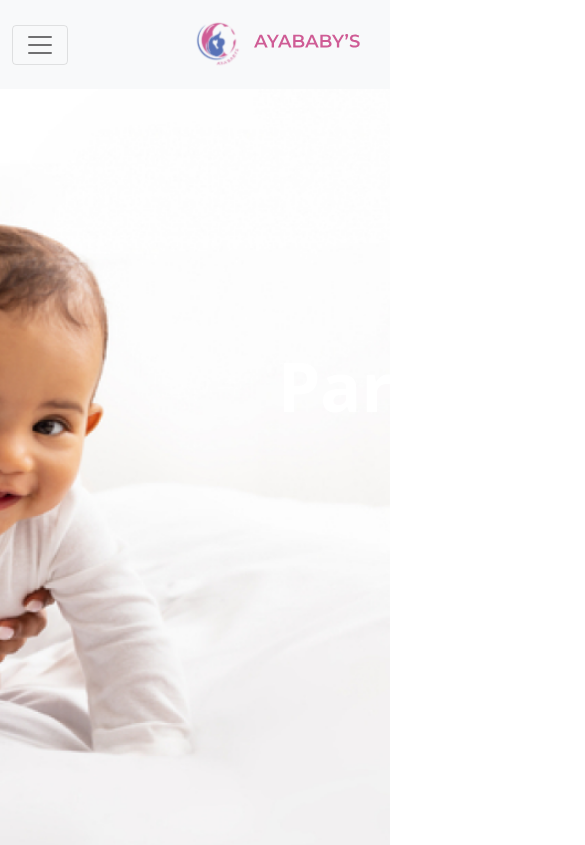
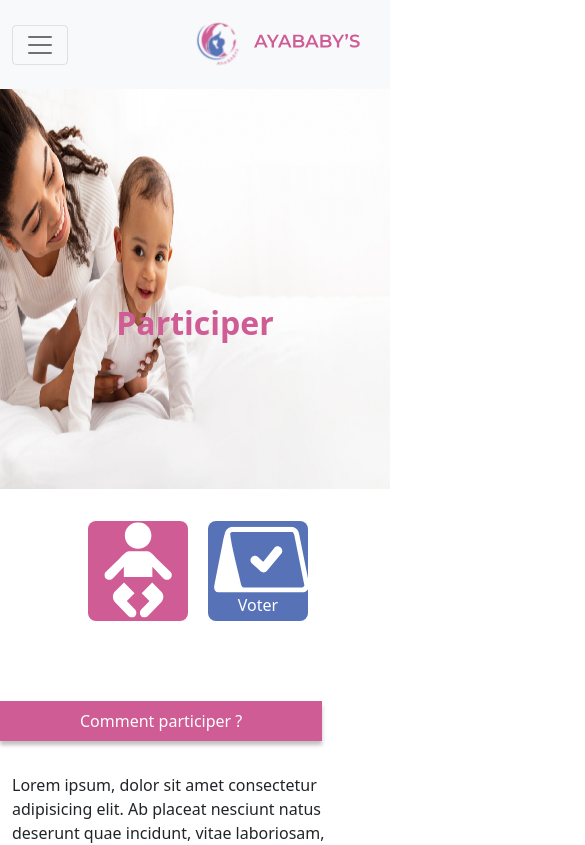
Before and after one commit to petitdekpe/ayababies-frontend, a Vue app: page /participer in a window 390 px wide. Shown: the top 845 px of the page, 585 px wide, since content can reach past the window. Built offline with nearby package versions, Linux system fonts and the light colour scheme.

Commit message:
Responsivité2

```diff
--- a/src/views/Participer.vue
+++ b/src/views/Participer.vue
@@ -1,8 +1,9 @@
 <template>
-  <header class="he2">
+  <header class=" he2">
 		<!-- Background image -->
+    <img src="@/assets/images/page-concours.png" >
 		      <div class="d-flex justify-content-center align-items-center h-75">
-		        <div class="text-center" style="margin-left: 500px;">
+		        <div class="text-center">
 		          <h3 class="violet">Participer</h3>
 		        </div>
 		      </div>
@@ -22,16 +23,18 @@
           </button>
         </div>
 
-        <div class="content-titre " style="margin-bottom: 2em">
+        <div class="content-titre h-75 w-50px " style="margin-bottom: 2em">
           <span>Comment participer ?</span>
         </div>
 
         <div class="container">
           <div class="row">
+            <p>
               Lorem ipsum, dolor sit amet consectetur adipisicing elit. Ab placeat nesciunt natus deserunt quae incidunt, vitae laboriosam, blanditiis quos iste expedita aut aspernatur. Quod minus, harum sunt cumque aliquam dolorem!
               Lorem ipsum dolor sit amet consectetur adipisicing elit. Fugit suscipit nemo, magni voluptatem, rerum assumenda, veritatis ad dolorum expedita saepe voluptate nostrum cum commodi! Inventore ea officia quam expedita nulla.
               Lorem ipsum dolor, sit amet consectetur adipisicing elit. Ratione fugit explicabo eum inventore adipisci, animi qui necessitatibus accusamus quis aut veniam nemo ex hic eos eaque, officia id, ipsum atque.
               Lorem ipsum, dolor sit amet consectetur adipisicing elit. Ipsa suscipit officia vel labore alias qui, dignissimos tempora ipsum sapiente voluptatum expedita totam aliquid adipisci quae. Laboriosam, ullam. Voluptatibus, neque consectetur.
+            </p>
           </div>
 
         </div>
@@ -90,38 +93,35 @@ export default {
 </script>
 
 <style>
-.he2{
-	height: 95vh;
+header   img {
+    width: 100%;
+     height: 40em;
+
+}
+
+header > div .text-center{
+  position: absolute;
+  top: 25em;
+
+}
+/* .he2{
+	height: 40em;
     width: 100%;
     background-image: url("@/assets/images/page-concours.png");
     background-position: center;
     background-repeat: no-repeat;
     background-size: cover;
-}
+} */
 
 .violet {
   font-style: normal;
   font-weight: 600;
   font-size: 68px;
-  /* identical to box height */
-
   display: flex;
   align-items: center;
   text-align: center;
-
-  color: #fff;
+  color: #cf5c95;
   box-sizing: border-box;
-}
-.bleu {
-  font-style: normal;
-  font-weight: 600;
-  font-size: 36px;
-  /* identical to box height */
-
-  align-items: center;
-  text-align: center;
-
-  color: #5772b7;
 }
 
 .text-introductif {
@@ -218,4 +218,51 @@ export default {
 .row{
   margin-bottom:100px;
 }
+
+
+@media screen and (max-width:990px){
+  .button-l1 {
+ width: 300px;
+  height: 150px;
+   margin-left: 0em;
+}
+.button-l2 {
+ width: 300px;
+height: 150px;
+}
+}
+@media screen and (max-width:766px){
+.button-l1 {
+ width: 100px;
+height: 100px;
+margin-left: 1em;
+}
+.button-l2 {
+width: 100px;
+height: 100px;
+}
+.icon-participer{
+height: 2.5em;
+}
+.icon-vote{
+height: 2.5em;
+}
+.button-text{
+  font-size: 20px;
+  display: flex;
+  justify-content: center;
+}
+.violet {
+  font-style: normal;
+  font-weight: 600;
+  font-size: 2em;
+}
+header   img {
+    width: 100%;
+     height: 25em;
+}
+header > div .text-center{
+  top: 19em;
+}
+}
 </style>
```
